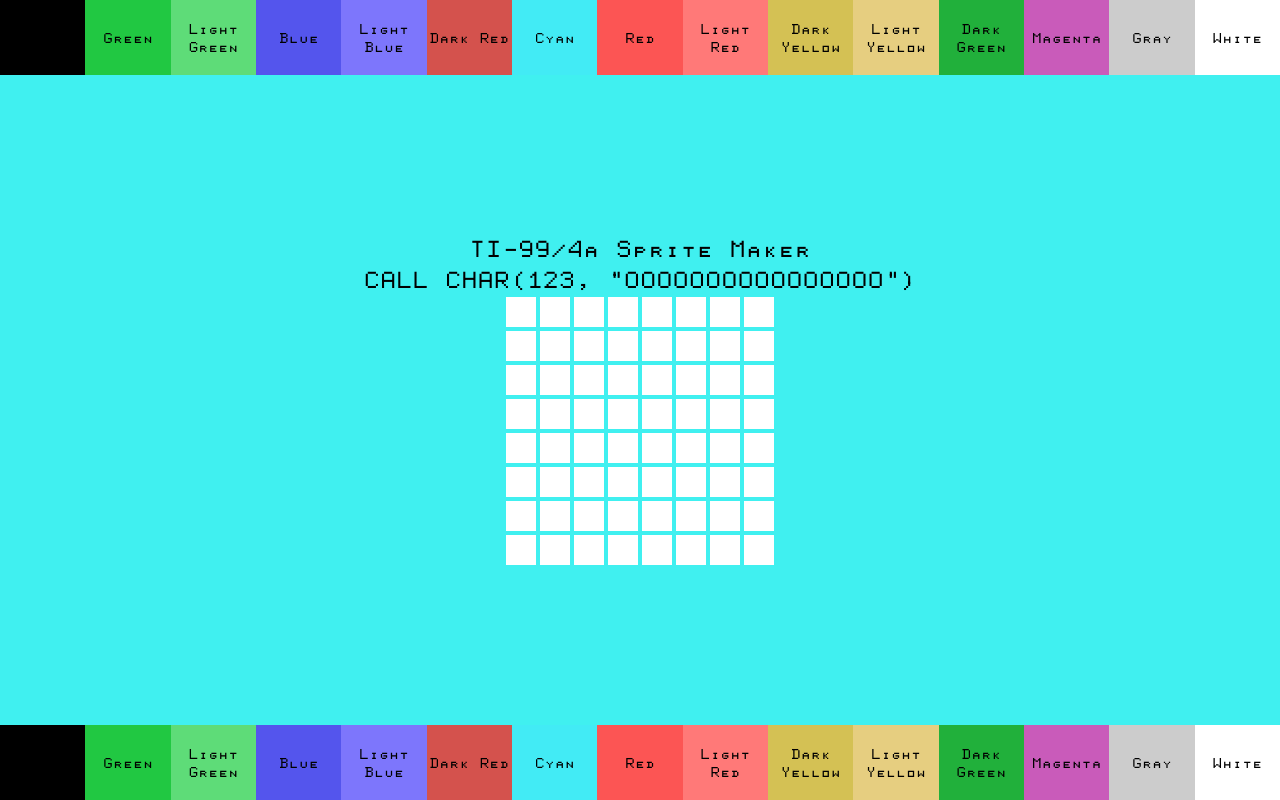
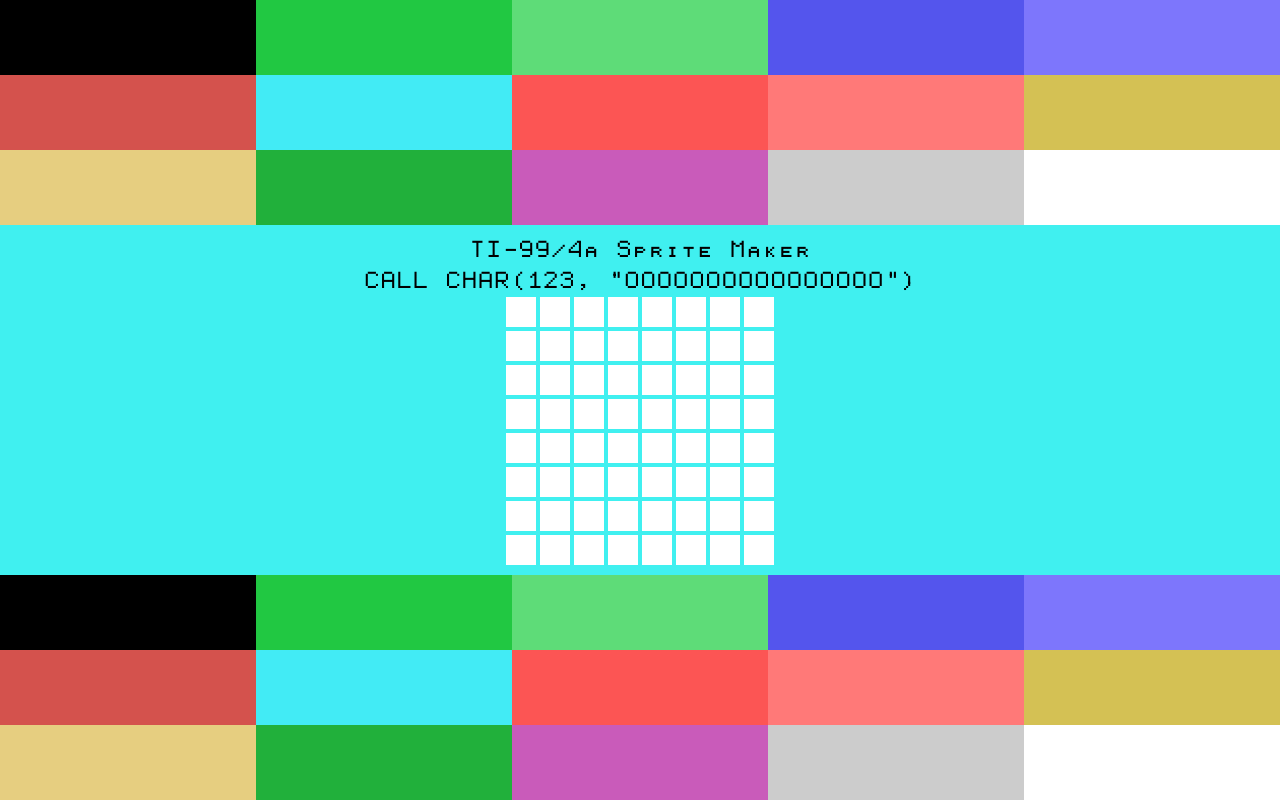
Before and after one commit to dfederspiel/ti-sprite-maker, a React (Create React App) app: page / in a window 1280 px wide. Built offline with nearby package versions, Linux system fonts and the light colour scheme.

Commit message:
add styled component

```diff
--- a/package.json
+++ b/package.json
@@ -8,7 +8,8 @@
     "@testing-library/user-event": "^7.1.2",
     "react": "^16.13.1",
     "react-dom": "^16.13.1",
-    "react-scripts": "3.4.1"
+    "react-scripts": "3.4.1",
+    "styled-components": "^5.1.1"
   },
   "scripts": {
     "start": "react-scripts start",
--- a/src/SpriteMaker/Block.jsx
+++ b/src/SpriteMaker/Block.jsx
@@ -15,9 +15,9 @@
       onClick={() => {
         props.clicked()
       }}
-      onMouseOver={() => {
-          props.clicked()
-      }}
+    //   onMouseOver={() => {
+    //       props.clicked()
+    //   }}
     ></div>
   );
 };
--- a/src/SpriteMaker/ColorPicker.jsx
+++ b/src/SpriteMaker/ColorPicker.jsx
@@ -1,4 +1,16 @@
 import React from "react";
+import styled from 'styled-components'
+
+const StyledColorTile = styled.div`
+    display: flex;
+    justify-content: center;
+    align-items: center;
+    font-size: 16px;
+    width: ${100/15}%;
+    height: 75px;
+    background-color: #${props => props.hex};
+    flex: 1 1 20%;
+`;
 
 const ColorPicker = (props) => {
   const colors = [
@@ -29,21 +41,12 @@
       }}
     >
       {colors.map((color, i) => (
-        <div
+        <StyledColorTile hex={color.hex}
           key={i}
-          style={{
-            display: "flex",
-            justifyContent: "center",
-            alignItems: "center",
-            fontSize: "16px",
-            width: `${100/15}%`,
-            height: `75px`,
-            backgroundColor: `#${color.hex}`,
-          }}
           onClick={() => props.onColorChange(color.hex)}
         >
-          {color.name}
-        </div>
+          {/* {color.name} */}
+        </StyledColorTile>
       ))}
     </div>
   );
```
Also changed, not shown: 1 other file (tests, documents, lock files or other folders).
